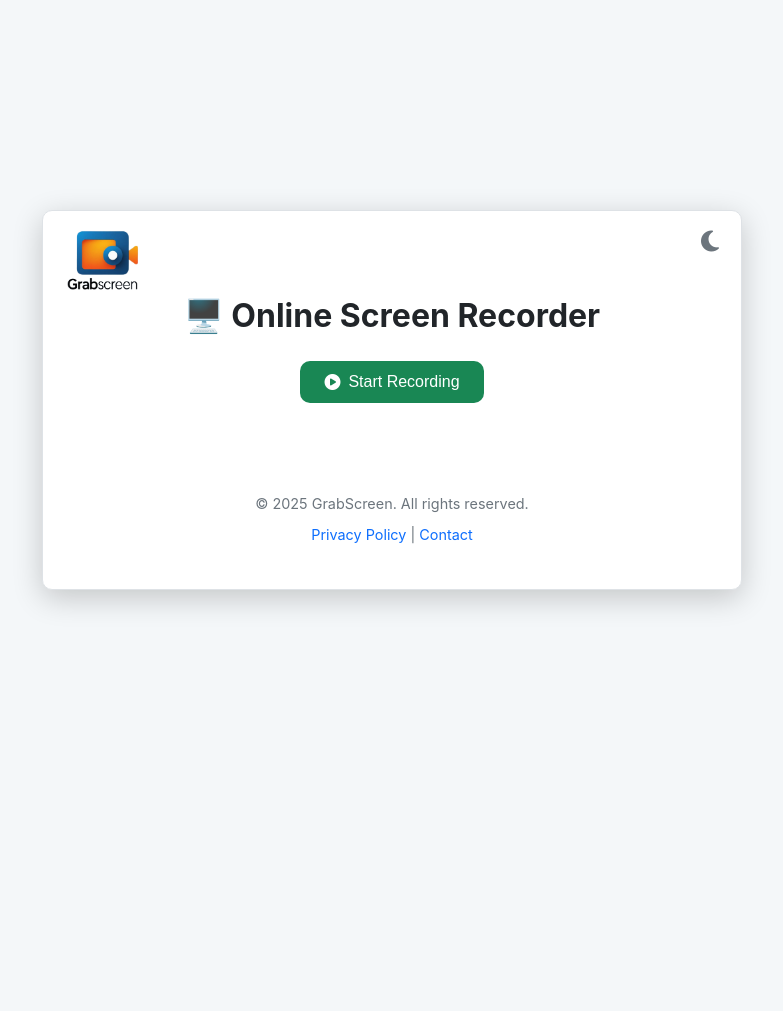
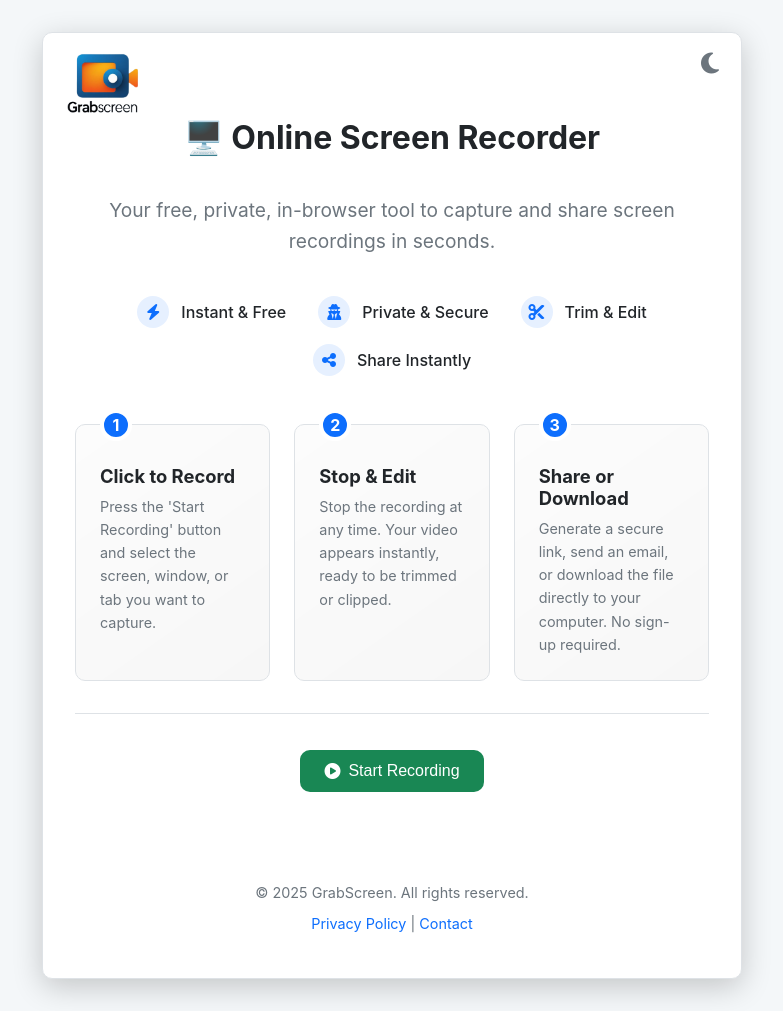
Before and after one commit to sikandarimran01/screen-recorder, a Flask app: page / in a window 1280 px wide. Shown: the whole page, without its empty margins (248-1031 px from the left). Before the commit the page ends 608 px from the top, so only its background shows below. Run offline with Flask 3, Linux system fonts and the light colour scheme; data that the repository does not hold is empty; parts of the project's set-up code (start-up, migrations or seed data) failed here and were passed over; some libraries are stand-ins or nearby versions.

Commit message:
Update index.html

```diff
--- a/templates/index.html
+++ b/templates/index.html
@@ -52,6 +52,39 @@
 
   <div id="recorderView">
     <h1>🖥️ Online Screen Recorder</h1>
+
+    <!-- START: New Dynamic Content Block -->
+    <div class="intro-content">
+      <p class="sub-headline">
+        Your free, private, in-browser tool to capture and share screen recordings in seconds.
+      </p>
+
+      <ul class="feature-list">
+        <li><span class="icon-wrapper"><i class="fa-solid fa-bolt"></i></span> Instant & Free</li>
+        <li><span class="icon-wrapper"><i class="fa-solid fa-user-secret"></i></span> Private & Secure</li>
+        <li><span class="icon-wrapper"><i class="fa-solid fa-scissors"></i></span> Trim & Edit</li>
+        <li><span class="icon-wrapper"><i class="fa-solid fa-share-nodes"></i></span> Share Instantly</li>
+      </ul>
+
+      <div class="how-it-works">
+        <div class="step">
+          <div class="step-number">1</div>
+          <h3>Click to Record</h3>
+          <p>Press the 'Start Recording' button and select the screen, window, or tab you want to capture.</p>
+        </div>
+        <div class="step">
+          <div class="step-number">2</div>
+          <h3>Stop & Edit</h3>
+          <p>Stop the recording at any time. Your video appears instantly, ready to be trimmed or clipped.</p>
+        </div>
+        <div class="step">
+          <div class="step-number">3</div>
+          <h3>Share or Download</h3>
+          <p>Generate a secure link, send an email, or download the file directly to your computer. No sign-up required.</p>
+        </div>
+      </div>
+    </div>
+    <!-- END: New Dynamic Content Block -->
 
     <div class="recorder-controls">
       <button id="startBtn" class="btn start"><i class="fa-solid fa-circle-play"></i> Start Recording</button>
```
